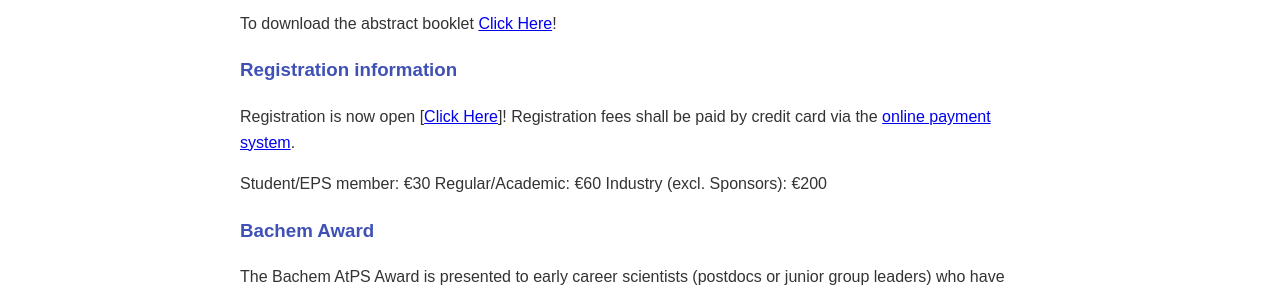
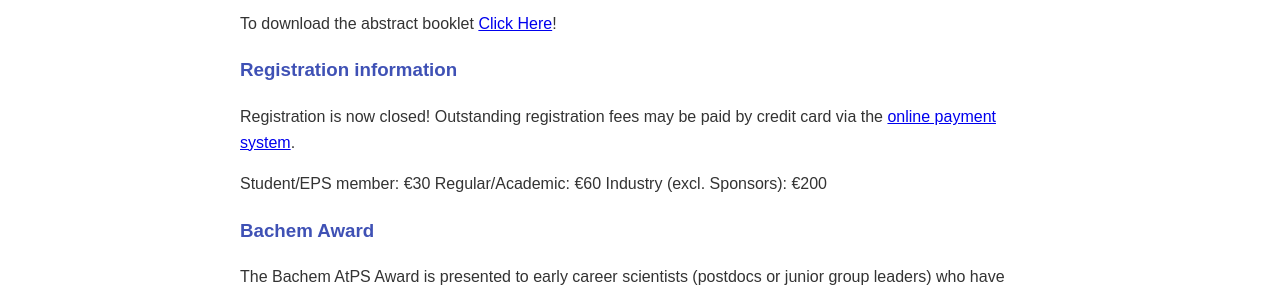
Before and after one commit to austrianpeptide/v2, a Jekyll site: the page built from index.markdown, in a window 1280 px wide and 900 px high, scrolled down 1490 px. Shown: the part 152-446 px from the top of the window. Built offline with Jekyll 4.4.1, drawn with Linux system fonts in a browser that asks for light colours.

Commit message:
Update content.yml

```diff
--- a/_data/content.yml
+++ b/_data/content.yml
@@ -67,8 +67,8 @@ page:
     \ closed, but you may still register and pay online (see below).\nFor late abstract\
     \ submission please contact the organizers.\n\nTo download the abstract booklet\
     \ [Click Here](/uploads/abstracts2024.pdf)!\n\n\n### Registration information\n\
-    Registration is now open [[Click Here](https://myconference.dev/atps_register.html)]!\n\
-    Registration fees shall be paid by credit card via the [online payment system](https://payment2.meduniwien.ac.at/peptidsymposium/).\n\
+    Registration is now closed!\nOutstanding registration fees may be paid by credit\
+    \ card via the [online payment system](https://payment2.meduniwien.ac.at/peptidsymposium/).\n\
     \nStudent/EPS member: \u20AC30\nRegular/Academic: \u20AC60\nIndustry (excl. Sponsors):\
     \ \u20AC200\n\n\n### Bachem Award\nThe Bachem AtPS Award is presented to early\
     \ career scientists (postdocs or junior group leaders) who have made outstanding\
```
